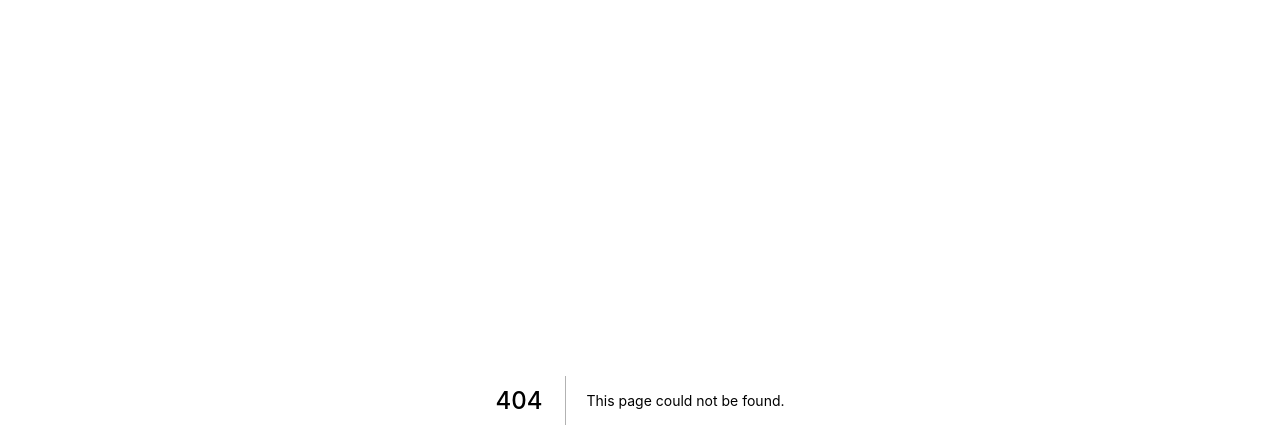
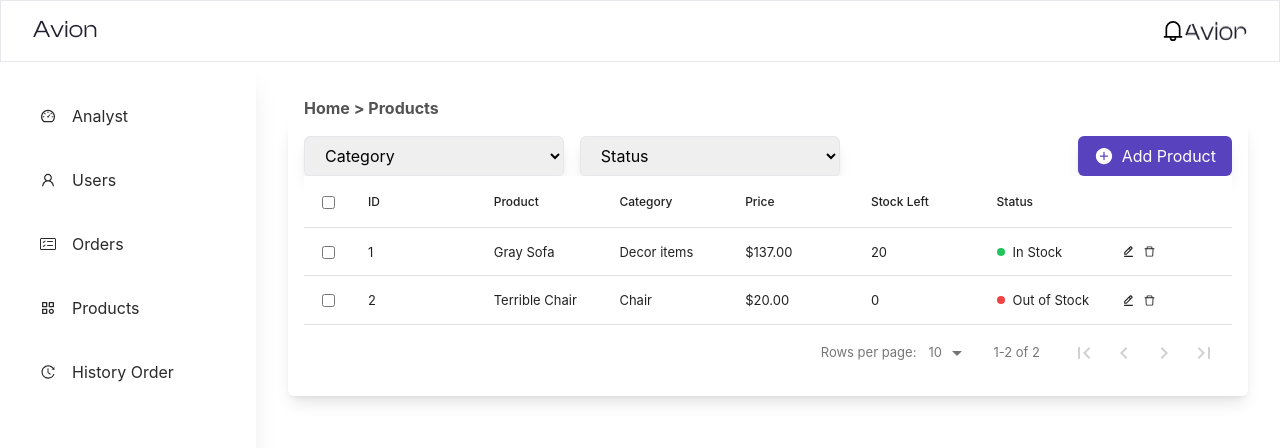
Before and after one commit to Huynhkimphat/Naver_Capstone_Project, a Next.js app: page /adminproducts in a window 1280 px wide. Before the commit this address had no page. Shown: the top 448 px of the page. Built offline with nearby package versions, Linux system fonts and the light colour scheme.

Commit message:
Navigation (#20)
* Update Navigation

* Update Admin Product

* Update Products

* Complete Product List & Add Product

```diff
--- /dev/null
+++ b/components/AdHeader/AdHeader.js
@@ -0,0 +1,14 @@
+import React from 'react';
+const styles = {
+    wrapper: '',
+    direction: 'font-bold ml-4 text-[#535353]'
+}
+const AdHeader = (props) => {
+    return (
+        <div className={styles.wrapper}>
+            <h1 className={styles.direction}>{props.direction}</h1>
+        </div>
+    );
+};
+
+export default AdHeader;
--- /dev/null
+++ b/components/AdProducts/AdProducts.js
@@ -0,0 +1,134 @@
+import React, { useEffect, useState } from 'react';
+import { IoIosAddCircle } from 'react-icons/io'
+import DataTable from 'react-data-table-component';
+import { BiEditAlt } from 'react-icons/bi'
+import { AiOutlineDelete } from 'react-icons/ai'
+const styles = {
+    wrapper: 'mx-auto w-full p-4 flex flex-col shadow-lg rounded-md',
+    feature: 'w-[100%] flex justify-between items-center gap-4 flex-wrap',
+    selectGroup: 'flex w-[100%] items-center gap-4 sm:w-[70%]',
+    select: 'px-4 py-2 rounded-md shadow-lg border w-[40%] sm: w-[30%]',
+    btnAdd: 'px-4 py-2 rounded-md bg-[#5842BD] text-white flex items-center gap-2 shadow-lg select-none'
+}
+
+const columns = [
+    {
+        name: 'ID',
+        selector: (row) => row.id,
+        sortable: true,
+        reorder: true
+    },
+    {
+        name: 'Product',
+        selector: (row) => row.product,
+        sortable: true,
+        reorder: true
+    },
+    {
+        name: 'Category',
+        selector: (row) => row.category,
+        sortable: true,
+        reorder: true
+    },
+
+    {
+        name: 'Price',
+        selector: (row) => row.price,
+        sortable: true,
+        reorder: true
+    },
+
+    {
+        name: 'Stock Left',
+        selector: (row) => row.stock,
+        sortable: true,
+        reorder: true
+    },
+    {
+        name: 'Status',
+        selector: (row) => row.status,
+    },
+    {
+        name: '',
+        selector: (row) => row.action,
+    },
+];
+const data = [
+    {
+        id: 1,
+        product: 'Gray Sofa',
+        category: 'Decor items',
+        price: '$137.00',
+        stock: '20',
+        status: <div className='w-full flex justify-around items-center gap-2'>
+                    <div className='w-2 h-2 bg-green-500 rounded-[50%]'></div>
+                    <span>In Stock</span>
+                </div>,
+        action: <div className='w-full flex justify-around item-center gap-2'>
+                    <BiEditAlt className='cursor-pointer'></BiEditAlt>
+                    <AiOutlineDelete className='cursor-pointer'></AiOutlineDelete>
+                </div>
+    },
+    {
+        id: 2,
+        product: 'Terrible Chair',
+        category: 'Chair',
+        price: '$20.00',
+        stock: '0',
+        status: <div className='w-full flex justify-around items-center gap-2'>
+                    <div className='w-2 h-2 bg-red-500 rounded-[50%]'></div>
+                    <span>Out of Stock</span>
+                </div>,
+        action: <div className='w-full flex justify-around item-center gap-2'>
+                    <BiEditAlt className='cursor-pointer'></BiEditAlt>
+                    <AiOutlineDelete className='cursor-pointer'></AiOutlineDelete>
+                </div>
+    },
+];
+
+const AdProducts = (props) => {
+
+    const [hasWindow, setHasWindow] = useState(false);
+    useEffect(() => {
+        if (typeof window !== "undefined") {
+            setHasWindow(true);
+        }
+    }, []);
+    return (
+        <div className={styles.wrapper}>
+            <div className={styles.feature}>
+                <div className={styles.selectGroup}>
+                    <select className={styles.select} title='Category'>
+                        <option>Category</option>
+                        <option>All</option>
+                        <option>Chair</option>
+                        <option>Table</option>
+                        <option>Decor Items</option>
+                        <option>Brand</option>
+                    </select>
+                    <select className={styles.select}>
+                        <option>Status</option>
+                        <option>All</option>
+                        <option>In Stock</option>
+                        <option>Out of Stock</option>
+                    </select>
+                </div>
+                <button className={styles.btnAdd}>
+                    <IoIosAddCircle size='20px'></IoIosAddCircle>
+                    <span>Add Product</span>
+                </button>
+            </div>
+            <div>
+                {hasWindow && <DataTable
+                    columns={columns}
+                    data={data}
+                    responsive
+                    pagination
+                    selectableRows
+                />}
+            </div>
+        </div>
+    );
+};
+
+export default AdProducts;
--- a/components/AdminLayout/Navbar/Navbar.js
+++ b/components/AdminLayout/Navbar/Navbar.js
@@ -29,10 +29,10 @@ const Navbar = (props) => {
                         <a>Orders</a>
                     </div>
                 </Link>
-                <Link href='/admincategory'>
+                <Link href='/adminproducts'>
                     <div className={styles.item}>
                         <BiCategory></BiCategory>
-                        <a>Category</a>
+                        <a>Products</a>
                     </div>
                 </Link>
                 <Link href='/history'>
--- /dev/null
+++ b/pages/adminproducts/index.js
@@ -0,0 +1,17 @@
+import React from 'react';
+import AdHeader from '../../components/AdHeader/AdHeader';
+import AdminLayout from '../../components/AdminLayout/AdminLayout';
+import AdProducts from '../../components/AdProducts/AdProducts';
+
+const index = (props) => {
+    return (
+        <AdminLayout>
+            <div className='p-4'>
+                <AdHeader direction={'Home > Products'}></AdHeader>
+                <AdProducts></AdProducts>
+            </div>
+        </AdminLayout>
+    );
+};
+
+export default index;
```
